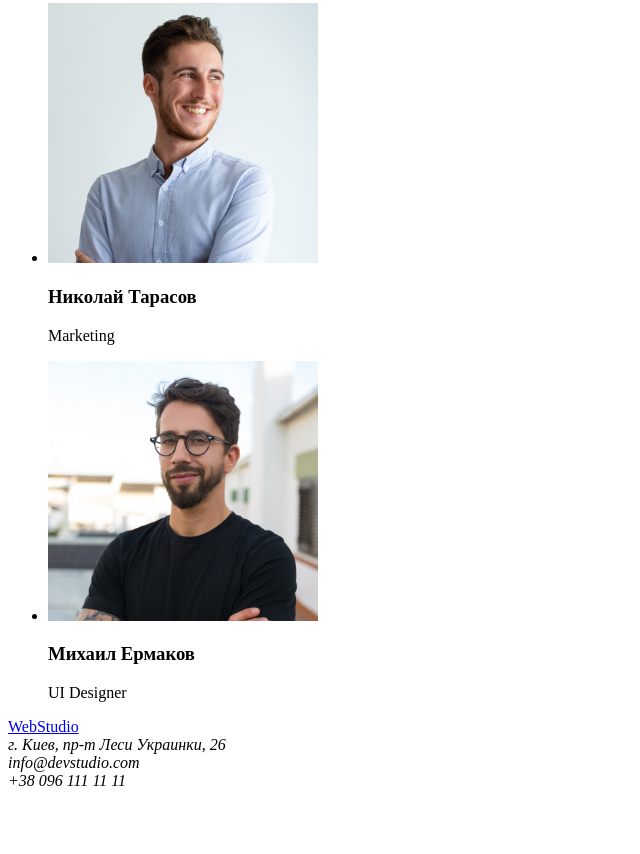
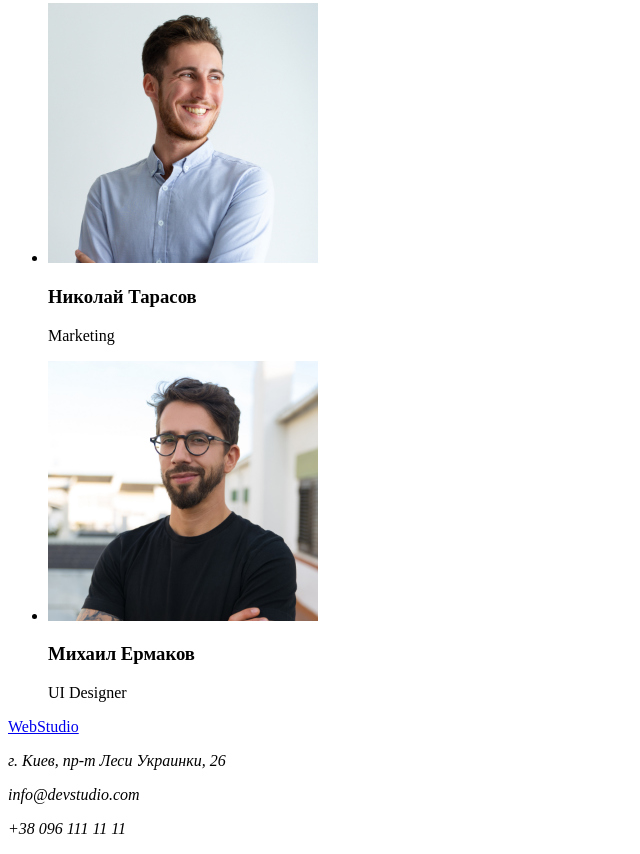
Before and after one commit to Kostyant1n/goit-markup-hw-01, a plain HTML site: page index.html in a window 1280 px wide. Shown: the part 2333-3187 px from the top of the page, without its empty margins (0-640 px from the left). Before the commit the page ends 3131 px from the top, so only its background shows below. Drawn offline with Linux system fonts and the light colour scheme.

Commit message:
Замена <br> на <p> в футере

```diff
--- a/index.html
+++ b/index.html
@@ -101,9 +101,9 @@
     <footer>
         <a href="./index.html">WebStudio</a>
         <address>
-            г. Киев, пр-т Леси Украинки, 26 <br>
-            info@devstudio.com <br>
-            +38 096 111 11 11
+            <p>г. Киев, пр-т Леси Украинки, 26</p>
+            <p>info@devstudio.com</p>
+            <p>+38 096 111 11 11</p>
         </address>
     </footer>
 </body>
```
